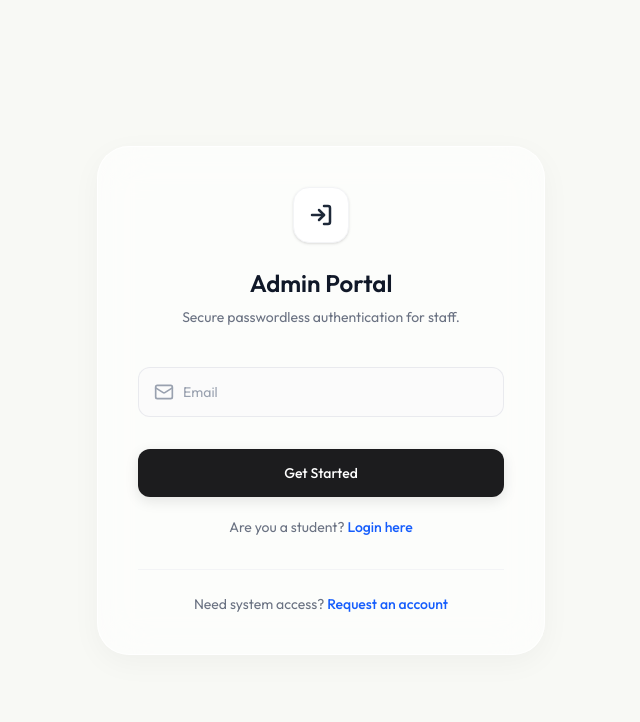
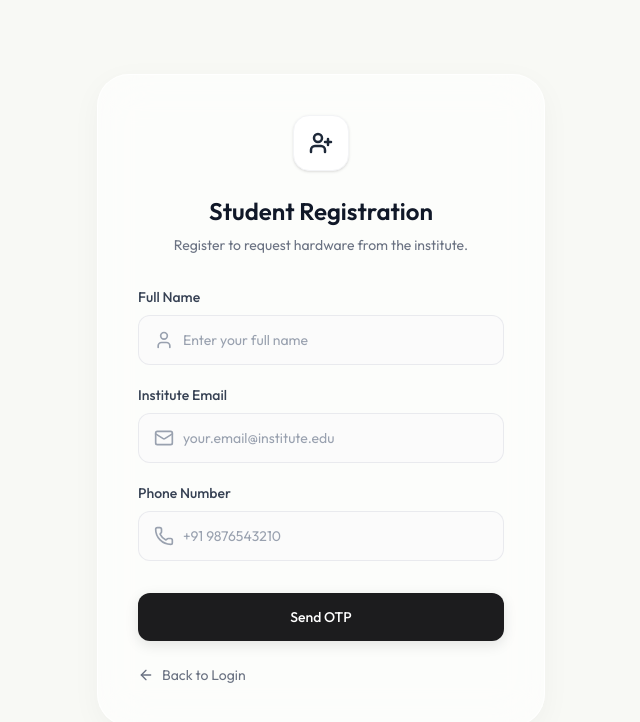
Before and after one commit to PratyushC290/ims, a React (Vite) app in the folder frontend/: page /student-register in a window 1280 px wide. Before the commit this address led to /login. Shown: the top 722 px of the page, without its empty margins (319-959 px from the left). Built offline with nearby package versions, Linux system fonts and the light colour scheme.

Commit message:
added student registration portal

```diff
--- a/frontend/src/App.jsx
+++ b/frontend/src/App.jsx
@@ -1,6 +1,7 @@
 import { Routes, Route, Navigate } from "react-router-dom";
 import Login from "./pages/Login";
 import StudentLogin from "./pages/StudentLogin";
+import StudentRegister from "./pages/StudentRegister";
 import Layout from "./components/Layout";
 import Dashboard from "./pages/Dashboard";
 import Inventory from "./pages/Inventory";
@@ -22,6 +23,7 @@ const App = () => {
       <Route path="/register" element={<Register />} />
       <Route path="/login" element={<Login />} />
       <Route path="/student-login" element={<StudentLogin />} />
+      <Route path="/student-register" element={<StudentRegister />} />
 
       {/* Protected Routes - All users must be authenticated */}
       <Route element={<ProtectedRoute />}>
--- a/frontend/src/pages/StudentLogin.jsx
+++ b/frontend/src/pages/StudentLogin.jsx
@@ -97,6 +97,17 @@ const StudentLogin = () => {
                 "Get Code"
               )}
             </button>
+
+            <p className="text-center text-sm text-gray-500 mt-6">
+              New student?{" "}
+              <button
+                type="button"
+                onClick={() => navigate("/student-register")}
+                className="text-blue-600 hover:underline font-medium"
+              >
+                Register here
+              </button>
+            </p>
           </form>
         ) : (
           <form onSubmit={handleVerifyOtp} className="space-y-5">
--- /dev/null
+++ b/frontend/src/pages/StudentRegister.jsx
@@ -0,0 +1,213 @@
+import { useState } from "react";
+import { useNavigate } from "react-router-dom";
+import { UserPlus, Mail, Phone, User, Loader2, ArrowLeft, KeyRound } from "lucide-react";
+import toast from "react-hot-toast";
+import api from "../api";
+
+const StudentRegister = () => {
+  const [formData, setFormData] = useState({
+    fullname: "",
+    instituteEmail: "",
+    phoneNumber: "",
+    otpCode: "",
+  });
+  const [step, setStep] = useState(1);
+  const [loading, setLoading] = useState(false);
+  const navigate = useNavigate();
+
+  const handleRequestOtp = async (e) => {
+    e.preventDefault();
+    if (!formData.fullname || !formData.instituteEmail || !formData.phoneNumber) {
+      return toast.error("Please fill in all fields");
+    }
+    setLoading(true);
+
+    try {
+      await api.post("/auth/signup-student", formData);
+      toast.success("OTP sent! Please verify.");
+      setStep(2);
+    } catch (error) {
+      toast.error(error.response?.data?.message || "Failed to send OTP.");
+    } finally {
+      setLoading(false);
+    }
+  };
+
+  const handleVerifyOtp = async (e) => {
+    e.preventDefault();
+    if (formData.otpCode.length !== 6) {
+      return toast.error("Enter 6-digit OTP");
+    }
+    setLoading(true);
+
+    try {
+      await api.post("/auth/verify-student-signup", formData);
+      toast.success("Registration successful! Please login.");
+      navigate("/student-login");
+    } catch (error) {
+      toast.error(error.response?.data?.message || "Verification failed.");
+    } finally {
+      setLoading(false);
+    }
+  };
+
+  return (
+    <div className="min-h-screen flex items-center justify-center p-4 bg-[radial-gradient(ellipse_at_top,var(--tw-gradient-stops))] from-sky-100 via-blue-50 to-white">
+      <div className="max-w-md w-full bg-white/60 backdrop-blur-xl rounded-4xl shadow-[0_8px_30px_rgb(0,0,0,0.04)] p-10 border border-white/80">
+        <div className="text-center mb-8">
+          <div className="mx-auto h-14 w-14 bg-white rounded-2xl shadow-sm flex items-center justify-center mb-6 border border-gray-100">
+            {step === 1 ? (
+              <UserPlus className="h-6 w-6 text-gray-800" strokeWidth={2.5} />
+            ) : (
+              <KeyRound className="h-6 w-6 text-gray-800" strokeWidth={2.5} />
+            )}
+          </div>
+          <h2 className="text-2xl font-semibold text-gray-900 mb-2">
+            {step === 1 ? "Student Registration" : "Verify Email"}
+          </h2>
+          <p className="text-sm text-gray-500">
+            {step === 1
+              ? "Register to request hardware from the institute."
+              : `Code sent to ${formData.instituteEmail}`}
+          </p>
+        </div>
+
+        {step === 1 ? (
+          <form onSubmit={handleRequestOtp} className="space-y-5">
+            <div>
+              <label className="block text-sm font-medium text-gray-700 mb-2">
+                Full Name
+              </label>
+              <div className="relative">
+                <div className="absolute inset-y-0 left-0 pl-4 flex items-center pointer-events-none">
+                  <User className="h-5 w-5 text-gray-400" />
+                </div>
+                <input
+                  type="text"
+                  value={formData.fullname}
+                  onChange={(e) =>
+                    setFormData({ ...formData, fullname: e.target.value })
+                  }
+                  placeholder="Enter your full name"
+                  className="block w-full pl-11 pr-4 py-3.5 bg-gray-50/50 border border-gray-200/80 rounded-xl text-gray-900 placeholder-gray-400 focus:bg-white focus:ring-2 focus:ring-blue-500/20 focus:border-blue-500 outline-none transition-all sm:text-sm"
+                  required
+                />
+              </div>
+            </div>
+
+            <div>
+              <label className="block text-sm font-medium text-gray-700 mb-2">
+                Institute Email
+              </label>
+              <div className="relative">
+                <div className="absolute inset-y-0 left-0 pl-4 flex items-center pointer-events-none">
+                  <Mail className="h-5 w-5 text-gray-400" />
+                </div>
+                <input
+                  type="email"
+                  value={formData.instituteEmail}
+                  onChange={(e) =>
+                    setFormData({ ...formData, instituteEmail: e.target.value })
+                  }
+                  placeholder="your.email@institute.edu"
+                  className="block w-full pl-11 pr-4 py-3.5 bg-gray-50/50 border border-gray-200/80 rounded-xl text-gray-900 placeholder-gray-400 focus:bg-white focus:ring-2 focus:ring-blue-500/20 focus:border-blue-500 outline-none transition-all sm:text-sm"
+                  required
+                />
+              </div>
+            </div>
+
+            <div>
+              <label className="block text-sm font-medium text-gray-700 mb-2">
+                Phone Number
+              </label>
+              <div className="relative">
+                <div className="absolute inset-y-0 left-0 pl-4 flex items-center pointer-events-none">
+                  <Phone className="h-5 w-5 text-gray-400" />
+                </div>
+                <input
+                  type="tel"
+                  value={formData.phoneNumber}
+                  onChange={(e) =>
+                    setFormData({ ...formData, phoneNumber: e.target.value })
+                  }
+                  placeholder="+91 9876543210"
+                  className="block w-full pl-11 pr-4 py-3.5 bg-gray-50/50 border border-gray-200/80 rounded-xl text-gray-900 placeholder-gray-400 focus:bg-white focus:ring-2 focus:ring-blue-500/20 focus:border-blue-500 outline-none transition-all sm:text-sm"
+                  required
+                />
+              </div>
+            </div>
+
+            <button
+              type="submit"
+              disabled={loading}
+              className="w-full flex items-center justify-center py-3.5 px-4 rounded-xl text-sm font-medium text-white bg-[#1C1C1E] hover:bg-black shadow-[0_4px_14px_0_rgb(0,0,0,0.1)] focus:outline-none focus:ring-2 focus:ring-offset-2 focus:ring-gray-900 disabled:opacity-50 disabled:cursor-not-allowed transition-all mt-8"
+            >
+              {loading ? (
+                <Loader2 className="h-5 w-5 animate-spin" />
+              ) : (
+                "Send OTP"
+              )}
+            </button>
+          </form>
+        ) : (
+          <form onSubmit={handleVerifyOtp} className="space-y-5">
+            <div>
+              <label className="block text-sm font-medium text-gray-700 mb-2">
+                Enter OTP
+              </label>
+              <input
+                type="text"
+                maxLength={6}
+                value={formData.otpCode}
+                onChange={(e) =>
+                  setFormData({
+                    ...formData,
+                    otpCode: e.target.value.replace(/\D/g, ""),
+                  })
+                }
+                className="block w-full text-center text-2xl tracking-[0.75em] py-4 bg-gray-50/50 border border-gray-200/80 rounded-xl text-gray-900 placeholder-gray-300 focus:bg-white focus:ring-2 focus:ring-blue-500/20 focus:border-blue-500 outline-none transition-all font-medium"
+                placeholder="000000"
+                required
+              />
+            </div>
+
+            <button
+              type="submit"
+              disabled={loading}
+              className="w-full flex items-center justify-center py-3.5 px-4 rounded-xl text-sm font-medium text-white bg-[#1C1C1E] hover:bg-black shadow-[0_4px_14px_0_rgb(0,0,0,0.1)] focus:outline-none focus:ring-2 focus:ring-offset-2 focus:ring-gray-900 disabled:opacity-50 disabled:cursor-not-allowed transition-all mt-8"
+            >
+              {loading ? (
+                <Loader2 className="h-5 w-5 animate-spin" />
+              ) : (
+                "Verify & Register"
+              )}
+            </button>
+
+            <button
+              type="button"
+              onClick={() => {
+                setStep(1);
+                setFormData({ ...formData, otpCode: "" });
+              }}
+              className="w-full text-sm text-gray-500 hover:text-gray-700"
+            >
+              Change details
+            </button>
+          </form>
+        )}
+
+        <div className="mt-6 text-center">
+          <button
+            onClick={() => navigate("/student-login")}
+            className="text-sm text-gray-500 hover:text-gray-700 flex items-center justify-center gap-2"
+          >
+            <ArrowLeft className="h-4 w-4" />
+            Back to Login
+          </button>
+        </div>
+      </div>
+    </div>
+  );
+};
+
+export default StudentRegister;
```
Also changed, not shown: 2 other files (tests, documents, lock files or other folders).
